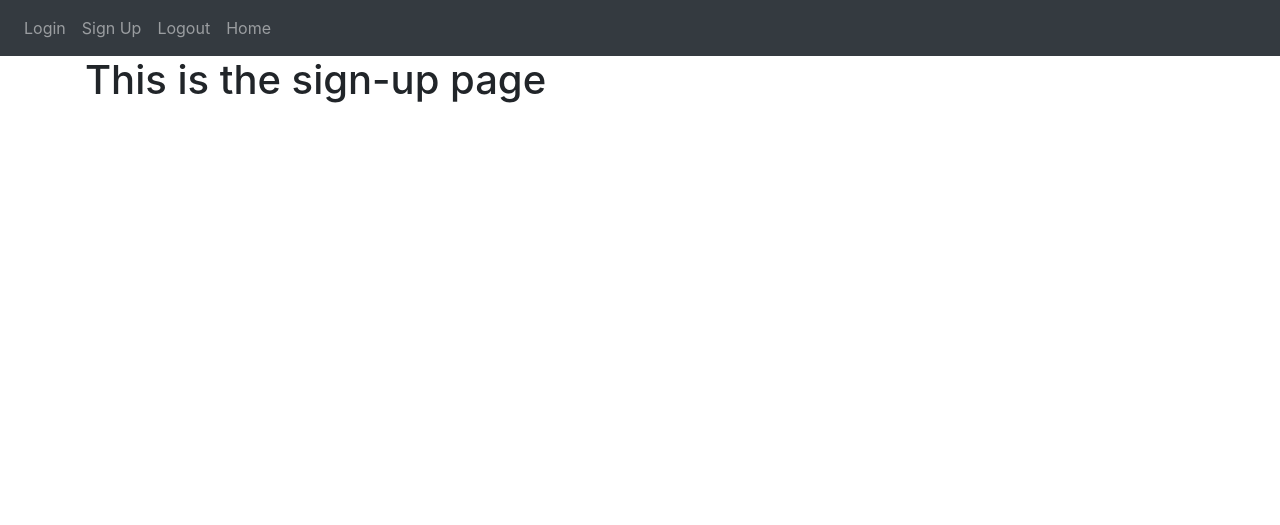
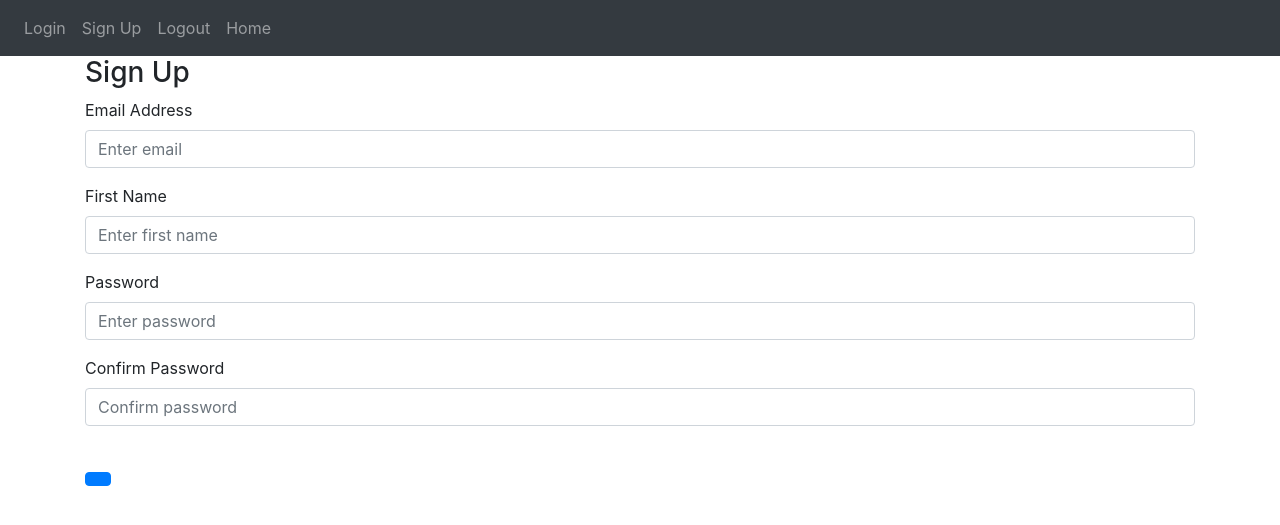
Before and after one commit to frhn13/Tutorial-Starting_Website, a Flask app: page /sign-up in a window 1280 px wide. Shown: the top 525 px of the page. Run offline with Flask 2, Linux system fonts and the light colour scheme; some libraries are stand-ins or nearby versions.

Commit message:
Made sign up page

```diff
--- a/website/templates/sign_up.html
+++ b/website/templates/sign_up.html
@@ -1,5 +1,49 @@
 {% extends "base.html" %}
 {% block title %}Sign up{% endblock %}
 {% block content %}
-    <h1>This is the sign-up page</h1>
+    <form method="POST">
+        <h3>Sign Up</h3>
+        <div class="form-group">
+            <label for="email">Email Address</label>
+            <input
+                type="email"
+                class="form-control"
+                id="email"
+                name="email"
+                placeholder="Enter email"
+            />
+        </div>
+        <div class="form-group">
+            <label for="firstName">First Name</label>
+            <input
+                type="text"
+                class="form-control"
+                id="firstName"
+                name="firstName"
+                placeholder="Enter first name"
+            />
+        </div>
+        <div class="form-group">
+            <label for="password1">Password</label>
+            <input
+                type="password"
+                class="form-control"
+                id="password1"
+                name="password1"
+                placeholder="Enter password"
+            />
+        </div>
+        <div class="form-group">
+            <label for="password2">Confirm Password</label>
+            <input
+                type="password"
+                class="form-control"
+                id="password2"
+                name="password2"
+                placeholder="Confirm password"
+            />
+        </div>
+        <br/>
+        <button type="submit" class="btn btn-primary"></button>
+    </form>
 {% endblock %}
```
